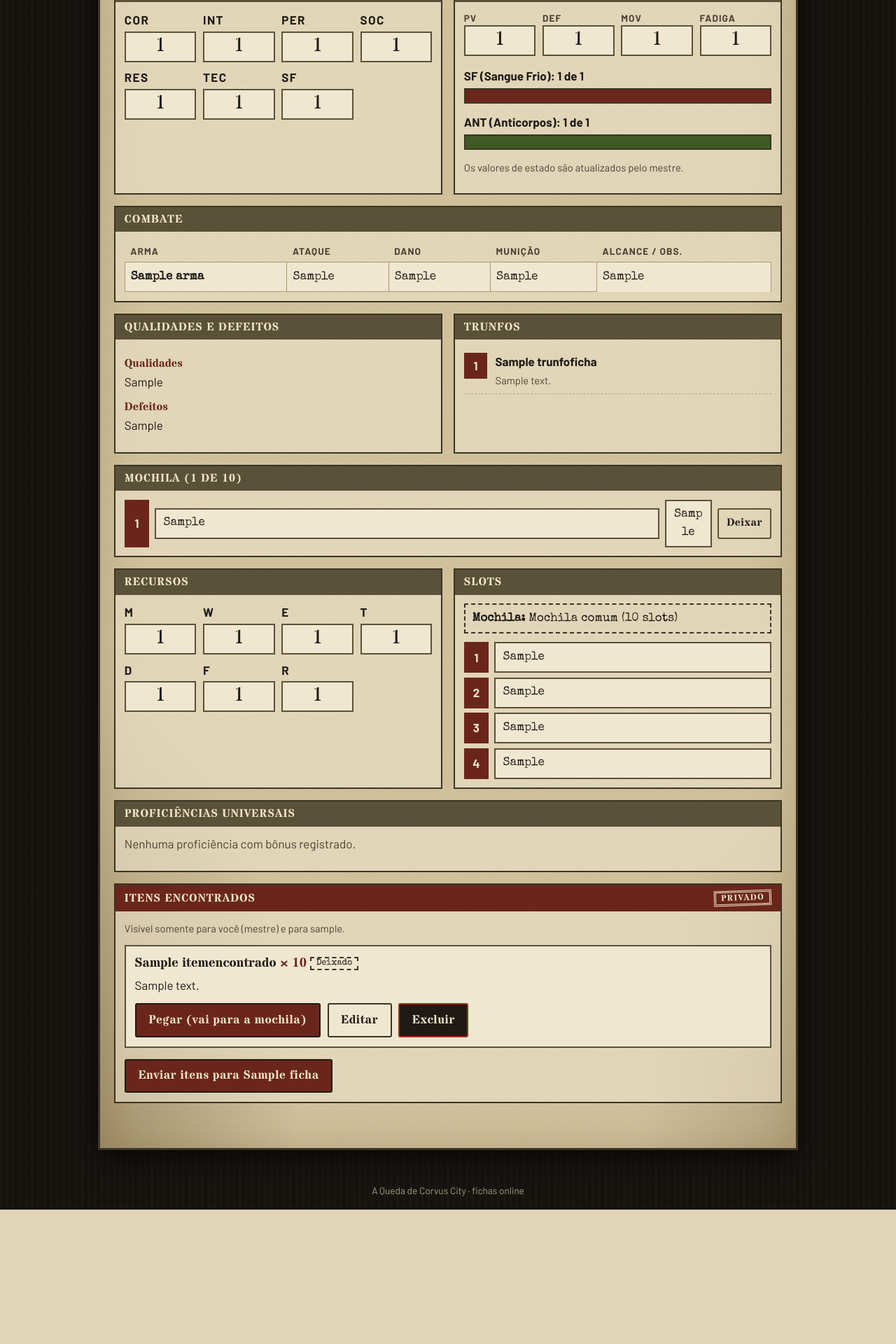
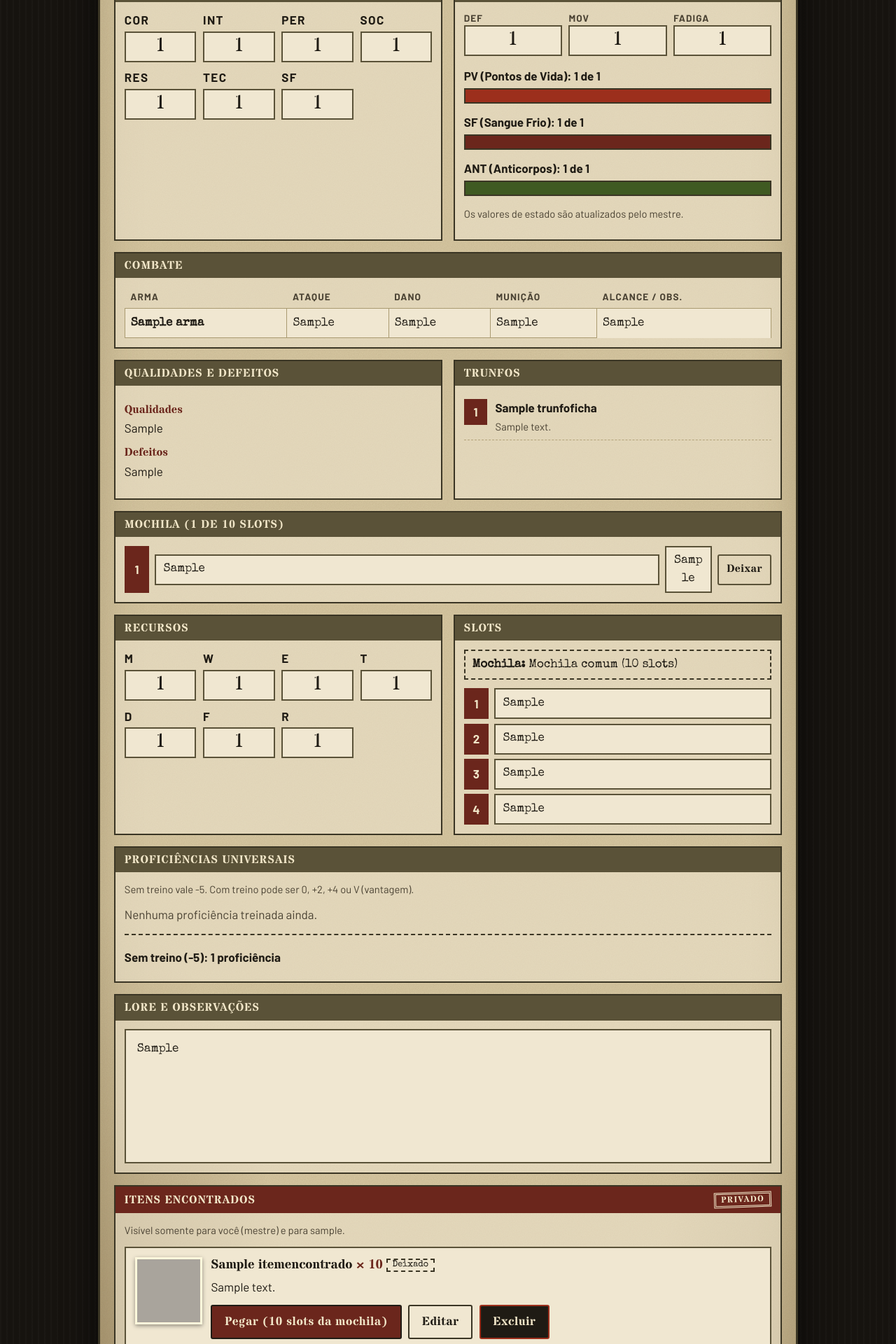
Before and after one commit to gabrielalveslopes/Ficha_RPG_Online, a Django app: page /fichas/1/ in a window 1280 px wide. Shown: the part 760-2680 px from the top of the page at 70% size. Before the commit the page ends 2488 px from the top, so only its background shows below. Run offline with Django 5.2, Linux system fonts and the light colour scheme; a user stored in the database is signed in; tables that the repository leaves empty hold one stand-in row (values such as "Sample post"); parts of the project's set-up code (start-up, migrations or seed data) failed here and were passed over; grey boxes are pictures that could not be loaded.

Commit message:
seção de lore e lista de proficiências por grau

```diff
--- a/static/css/zumbis.css
+++ b/static/css/zumbis.css
@@ -173,6 +173,8 @@ input[type="file"].campo { padding: .6rem; font-family: var(--corpo); }
 .medidor::-webkit-progress-bar { background: var(--papel-3); }
 .medidor::-webkit-progress-value { background: var(--musgo); }
 .medidor::-moz-progress-bar { background: var(--musgo); }
+.medidor-pv::-webkit-progress-value { background: var(--sangue-vivo); }
+.medidor-pv::-moz-progress-bar { background: var(--sangue-vivo); }
 .medidor-sf::-webkit-progress-value { background: var(--sangue); }
 .medidor-sf::-moz-progress-bar { background: var(--sangue); }
 
@@ -274,3 +276,29 @@ input[type="file"].campo { padding: .6rem; font-family: var(--corpo); }
 .avulso { display: grid; gap: 0 .75rem; grid-template-columns: 1fr 7rem; align-items: end; }
 .linha-modelo { display: grid; gap: 0 .75rem; grid-template-columns: 1fr; }
 @media (min-width: 640px) { .linha-modelo { grid-template-columns: 2fr 1fr; } }
+
+/* Cartões de item (tabela do mestre e envio) */
+.grade-cartoes { display: grid; gap: 1rem; grid-template-columns: 1fr; margin-bottom: 1rem; }
+.cartao-item { display: flex; flex-direction: column; background: var(--papel-3); border: 2px solid var(--oliva-esc); box-shadow: 0 3px 8px rgba(0,0,0,.25); }
+.cartao-item[hidden] { display: none; }
+.cartao-item-foto { aspect-ratio: 4 / 3; background: #bdb08a; border-bottom: 2px solid var(--oliva-esc); display: flex; align-items: center; justify-content: center; font-family: var(--maquina); color: var(--tinta-suave); overflow: hidden; }
+.cartao-item-foto img { width: 100%; height: 100%; object-fit: cover; filter: sepia(.2) contrast(1.05); }
+.cartao-item-corpo { padding: .7rem; display: flex; flex-direction: column; flex: 1; }
+.cartao-item-nome { font-size: 1.15rem; margin-bottom: .25rem; }
+.cartao-item-desc { color: var(--tinta-suave); font-size: .95rem; flex: 1; }
+.cartao-item .campo { margin-top: .2rem; }
+.cartao-item .acoes { margin-top: .5rem; }
+.item-com-foto { display: flex; gap: .8rem; align-items: flex-start; }
+.item-foto { flex: 0 0 96px; width: 96px; height: 96px; object-fit: cover; border: 3px solid #f5eedb; box-shadow: 0 2px 6px rgba(0,0,0,.4); filter: sepia(.2); }
+.item-conteudo { flex: 1; min-width: 0; }
+.barra-fixa { position: sticky; bottom: 0; background: var(--papel); border-top: 2px solid var(--oliva-esc); padding: .7rem 0; z-index: 5; }
+@media (min-width: 560px) { .grade-cartoes { grid-template-columns: repeat(2, 1fr); } }
+@media (min-width: 900px) { .grade-cartoes { grid-template-columns: repeat(3, 1fr); } }
+
+/* Lore e proficiências */
+#id_lore { min-height: 18rem; line-height: 1.6; }
+.lore-texto { min-height: 12rem; padding: .8rem 1rem; border: 2px solid var(--oliva); background: var(--papel-3); font-family: var(--maquina); line-height: 1.7; overflow-wrap: anywhere; }
+.lore-texto p { margin-bottom: .8rem; }
+.sem-treino { margin-top: .9rem; border-top: 2px dashed var(--oliva-esc); padding-top: .6rem; }
+.sem-treino summary { cursor: pointer; font-weight: 700; min-height: 44px; display: flex; align-items: center; }
+.prof-item select.campo { width: 6rem; }
--- a/templates/fichas/ficha_detalhe.html
+++ b/templates/fichas/ficha_detalhe.html
@@ -16,7 +16,7 @@
   <a href="#identidade">Identidade</a><a href="#atributos">Atributos e estado</a>
   <a href="#combate">Combate</a><a href="#perfil">Qualidades e trunfos</a>
   <a href="#mochila">Mochila</a><a href="#recursos">Recursos e slots</a>
-  <a href="#proficiencias">Proficiências</a><a href="#itens">Itens encontrados</a>
+  <a href="#proficiencias">Proficiências</a><a href="#lore">Lore</a><a href="#itens">Itens encontrados</a>
 </nav>
 
 <section class="painel" id="identidade" aria-labelledby="t-ident">
@@ -48,11 +48,14 @@
     <h2 id="t-est" class="faixa-secao">Estado</h2>
     <div class="painel-corpo">
       <dl class="grade-estado">
-        <div class="dado"><dt>PV</dt><dd class="caixa caixa-num">{{ ficha.pv|default_if_none:"—" }}</dd></div>
         <div class="dado"><dt>DEF</dt><dd class="caixa caixa-num">{{ ficha.defesa|default_if_none:"—" }}</dd></div>
         <div class="dado"><dt>MOV</dt><dd class="caixa caixa-num">{{ ficha.mov|default_if_none:"—" }}</dd></div>
         <div class="dado"><dt>FADIGA</dt><dd class="caixa caixa-num">{{ ficha.fadiga|default_if_none:"—" }}</dd></div>
       </dl>
+      <div class="vital">
+        <label for="medidor-pv">PV (Pontos de Vida): <strong>{{ ficha.pv }} de {{ ficha.pv_max }}</strong></label>
+        <progress id="medidor-pv" class="medidor medidor-pv" value="{{ ficha.pv }}" max="{{ ficha.pv_max|default:1 }}">{{ ficha.pv }} de {{ ficha.pv_max }}</progress>
+      </div>
       <div class="vital">
         <label for="medidor-sf">SF (Sangue Frio): <strong>{{ ficha.sf_atual }} de {{ ficha.sf_max }}</strong></label>
         <progress id="medidor-sf" class="medidor medidor-sf" value="{{ ficha.sf_atual }}" max="{{ ficha.sf_max|default:1 }}">{{ ficha.sf_atual }} de {{ ficha.sf_max }}</progress>
@@ -113,7 +116,7 @@
 </div>
 
 <section class="painel" id="mochila" aria-labelledby="t-moc">
-  <h2 id="t-moc" class="faixa-secao">Mochila ({{ mochila|length }} de {{ ficha.capacidade_mochila }})</h2>
+  <h2 id="t-moc" class="faixa-secao">Mochila ({{ mochila|length }} de {{ ficha.capacidade_mochila }} slots)</h2>
   <div class="painel-corpo">
     {% if mochila %}
     <ol class="lista-mochila">
@@ -151,13 +154,31 @@
 <section class="painel" id="proficiencias" aria-labelledby="t-prof">
   <h2 id="t-prof" class="faixa-secao">Proficiências universais</h2>
   <div class="painel-corpo">
-    {% if proficiencias %}
+    <p class="texto-suave pequeno">Sem treino vale -5. Com treino pode ser 0, +2, +4 ou V (vantagem).</p>
+    {% if proficiencias_treinadas %}
     <ul class="prof-lista">
-      {% for p in proficiencias %}
-      <li><span>{{ p.proficiencia.nome }}</span><span class="caixa caixa-bonus"><span class="so-leitor">Bônus: </span>{{ p.bonus|stringformat:"+d" }}</span></li>
+      {% for nome, rotulo, valor in proficiencias_treinadas %}
+      <li><span>{{ nome }}</span><span class="caixa caixa-bonus"><span class="so-leitor">Bônus: </span>{{ rotulo }}</span></li>
       {% endfor %}
     </ul>
-    {% else %}<p class="texto-suave">Nenhuma proficiência com bônus registrado.</p>{% endif %}
+    {% else %}<p class="texto-suave">Nenhuma proficiência treinada ainda.</p>{% endif %}
+    {% if proficiencias_sem_treino %}
+    <details class="sem-treino">
+      <summary>Sem treino (-5): {{ proficiencias_sem_treino|length }} proficiência{{ proficiencias_sem_treino|length|pluralize }}</summary>
+      <ul class="prof-lista">
+        {% for nome, rotulo, valor in proficiencias_sem_treino %}
+        <li><span>{{ nome }}</span><span class="caixa caixa-bonus"><span class="so-leitor">Bônus: </span>{{ rotulo }}</span></li>
+        {% endfor %}
+      </ul>
+    </details>
+    {% endif %}
+  </div>
+</section>
+
+<section class="painel" id="lore" aria-labelledby="t-lore">
+  <h2 id="t-lore" class="faixa-secao">Lore e observações</h2>
+  <div class="painel-corpo">
+    {% if ficha.lore %}<div class="lore-texto">{{ ficha.lore|linebreaks }}</div>{% else %}<p class="texto-suave">Nada escrito ainda. Use “Editar ficha” para contar a história do personagem e guardar anotações.</p>{% endif %}
   </div>
 </section>
 
@@ -170,16 +191,19 @@
     {% if itens %}
     <ul class="lista-itens">
       {% for item in itens %}
-      <li class="item">
+      <li class="item{% if item.foto %} item-com-foto{% endif %}">
+        {% if item.foto %}<img class="item-foto" src="{% url 'item_foto' item.pk %}" alt="Foto de {{ item.nome }}" loading="lazy">{% endif %}
+        <div class="item-conteudo">
         <h3 class="item-nome">{{ item.nome }} <span class="qtd">× {{ item.quantidade }}</span>{% if item.deixado %} <span class="etiqueta">Deixado</span>{% endif %}</h3>
         {% if item.descricao %}<p>{{ item.descricao|linebreaksbr }}</p>{% endif %}
         <div class="acoes">
-          <form method="post" action="{% url 'item_pegar' item.pk %}" class="form-inline">{% csrf_token %}<button type="submit" class="botao botao-primario">Pegar (vai para a mochila)</button></form>
+          <form method="post" action="{% url 'item_pegar' item.pk %}" class="form-inline">{% csrf_token %}<button type="submit" class="botao botao-primario">Pegar ({{ item.quantidade }} slot{{ item.quantidade|pluralize }} da mochila)</button></form>
           {% if not item.deixado %}<form method="post" action="{% url 'item_deixar' item.pk %}" class="form-inline">{% csrf_token %}<button type="submit" class="botao botao-secundario">Deixar</button></form>{% endif %}
           {% if eh_mestre %}
           <a class="botao botao-secundario" href="{% url 'item_editar' item.pk %}">Editar</a>
           <a class="botao botao-perigo" href="{% url 'item_excluir' item.pk %}">Excluir</a>
           {% endif %}
+        </div>
         </div>
       </li>
       {% endfor %}
```
Also changed, not shown: templates/fichas/ficha_form.html (+10 -2 lines).
